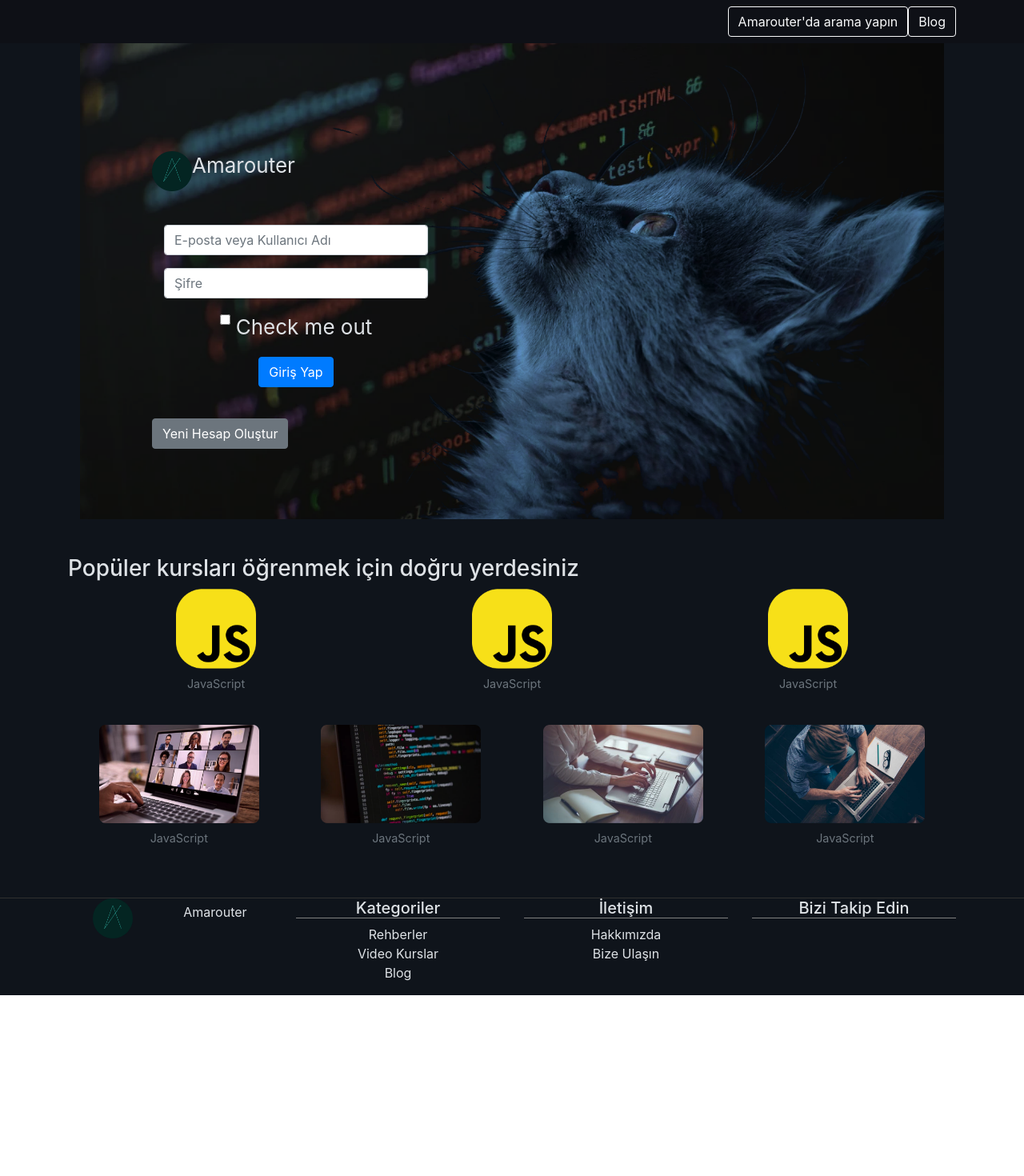
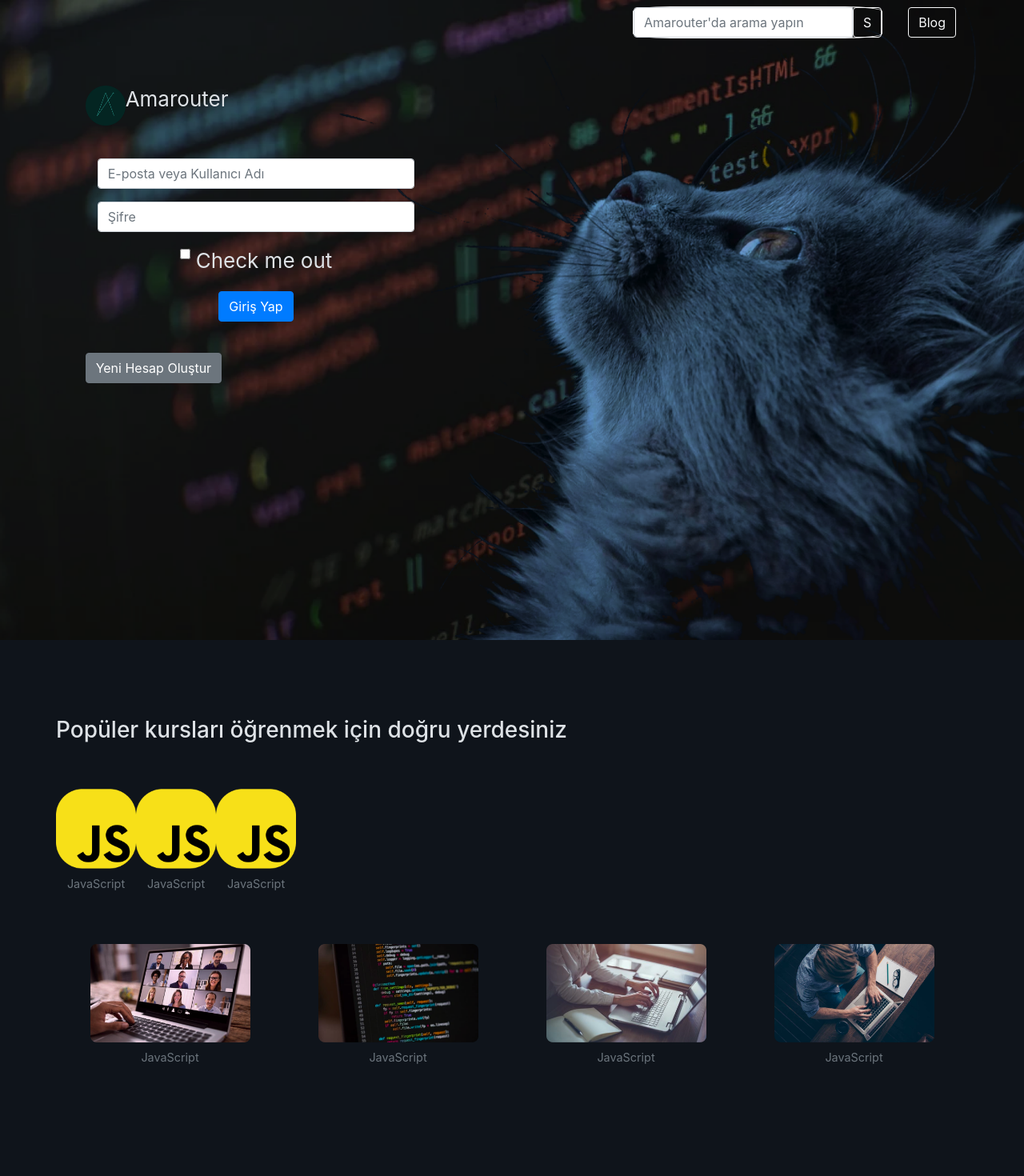
Before and after one commit to amarouter/amarouter-frontend, a React (Create React App) app: page / in a window 1280 px wide. Shown: the top 1470 px of the page at 80% size. Before the commit the page ends 1244 px from the top, so only its background shows below. Built offline with nearby package versions, Linux system fonts and the light colour scheme.

Commit message:
Landing Page tasariminda ilerletme

```diff
--- a/src/App.css
+++ b/src/App.css
@@ -8,25 +8,6 @@
   min-height: 4vh;
   max-height: 12vh;
   font-size: calc(10px + 2vmin);
-  color: #DEE2E6;
-}
-
-.App-section {
-  background-image: url('./images/amacat.png');
-  background-size: cover;
-  background-repeat: no-repeat;
-  background-attachment: scroll;
-  background-size: contain;
-  min-height: 80vh;
-  display: flex;
-  flex-direction: row;
-  align-items: center;
-  justify-content: center;
-  font-size: calc(10px + 2vmin);
-  color: #DEE2E6;
-}
-
-.App-section2 {
   color: #DEE2E6;
 }
 
@@ -44,20 +25,22 @@
   border-top-color: #303030;
 }
 
-.App-link {
-  color: #61dafb;
+.App-footer h5 {
+  border-bottom-style: solid;
+  border-bottom-width: thin;
+  border-bottom-color: gray;
 }
 
 .navbar {
-  background-color: #0c01022f;
+  /*background-color: #0c01022f;*/
+  background-color: #00000000;
+}
+
+.navbar .input-group {
+  border: 1px solid white;
+  border-radius: 15%;
 }
 
 .btn-info {
   color: #DEE2E6;
 }
-
-.App-footer h5 {
-  border-bottom-style: solid;
-  border-bottom-width: thin;
-  border-bottom-color: gray;
-}
--- a/src/App.js
+++ b/src/App.js
@@ -1,19 +1,14 @@
 import React from 'react';
 
-import Container from 'react-bootstrap/Container';
+import Main from './components/main/Main';
+import Footer from './components/footer/Footer';
 
 import './App.css';
-import Header from './components/header/Header';
-import Main from './components/main/Main';
-import Footer from './components/footer/Footer';
 
 function App() {
   return (
     <div className="App">
-      <Header />
-      <Container>
-        <Main />
-      </Container>
+      <Main />
       <Footer />
     </div>
   );
--- a/src/components/header/NavBar.js
+++ b/src/components/header/NavBar.js
@@ -1,27 +1,31 @@
-import React from 'react';
+import React from "react";
 
-import Button from 'react-bootstrap/Button';
-import ButtonGroup from 'react-bootstrap/ButtonGroup';
-import Dropdown from 'react-bootstrap/Dropdown';
+import { Button, InputGroup, FormControl } from "react-bootstrap";
 
 export default function NavBar() {
   return (
     <nav className="navbar navbar-expand-lg">
       <div className="container">
-
-
-
         <div className="collapse navbar-collapse" id="navbarsExample07">
           <ul className="navbar-nav ml-auto mr-2">
-                        <li className="nav-item active ml-2">
-
+            <li className="nav-item active">
+              <InputGroup>
+                <FormControl
+                  placeholder="Amarouter'da arama yapın"
+                  aria-label="Search"
+                  aria-describedby="basic-addon1"
+                />
+                <Button variant="outline-light">
+                  S
+                </Button>
+              </InputGroup>
             </li>
           </ul>
-                    <Button variant="outline-light">Amarouter'da arama yapın</Button>
-
-                    <Button variant="outline-light">Blog</Button>
+          <Button variant="outline-light" className="ml-4">
+            Blog
+          </Button>
         </div>
       </div>
     </nav>
-    )
+  );
 }
--- /dev/null
+++ b/src/components/main/Main.css
@@ -0,0 +1,27 @@
+.App-header {
+  background-color: #0c010200;
+  width: 100%;
+  min-height: 4vh;
+  max-height: 12vh;
+  font-size: calc(10px + 2vmin);
+  color: #dee2e6;
+}
+
+.App-section {
+  background-image: url("../../images/amacat.png");
+  background-size: cover;
+  background-repeat: no-repeat;
+  background-attachment: scroll;
+
+  min-height: 100vh;
+  display: flex;
+  flex-direction: row;
+  justify-content: center;
+  font-size: calc(10px + 2vmin);
+  color: #dee2e6;
+}
+
+.App-section2 {
+  min-height: 80vh;
+  color: #dee2e6;
+}
--- a/src/components/main/Main.js
+++ b/src/components/main/Main.js
@@ -1,155 +1,15 @@
 import React from "react";
-import { Row, Col, Form, Card, Image, Figure } from "react-bootstrap";
-import { Button } from "react-bootstrap";
-import { Container } from "react-bootstrap";
 
-import javaScriptLogo from "../../images/JavaScriptLogo.png";
-import pythonLogo from "../../images/pythonLogo.png";
-import Logo from "../Logo";
-import VideoPhoto from "../../images/VideoPhoto.png";
-import RehberlerPhoto from "../../images/RehberlerPhoto.png";
-import BlogPhoto from "../../images/BlogPhoto.png";
-import CeviriPhoto from "../../images/CeviriPhoto.png";
+import Section1 from "./Section1";
+import Section2 from "./Section2";
+
+import './Main.css';
 
 export default function Main() {
   return (
-    <Container>
-      <section className="App-section">
-        <Col sm={1}></Col>
-        <Col sm={4}>
-          <Row>
-            <Logo />
-          </Row>
-          <br></br>
-          <Form>
-            <Form.Group controlId="formBasicEmail">
-              <Form.Control
-                type="email"
-                placeholder="E-posta veya Kullanıcı Adı"
-              />
-            </Form.Group>
-
-            <Form.Group controlId="formBasicPassword">
-              <Form.Control type="password" placeholder="Şifre" />
-            </Form.Group>
-            <Form.Group controlId="formBasicCheckbox">
-              <Form.Check type="checkbox" label="Check me out" />
-            </Form.Group>
-            <Button variant="primary" type="submit">
-              Giriş Yap
-            </Button>
-          </Form>
-          <br></br>
-          <Row>
-            <Button variant="secondary">Yeni Hesap Oluştur</Button>
-          </Row>
-        </Col>
-        <Col sm={7}></Col>
-      </section>
-      <section className="App-section2">
-        <Row>
-          <h3>Popüler kursları öğrenmek için doğru yerdesiniz </h3>
-        </Row>
-
-        <Row>
-          <Col xs={6} md={4}>
-            <Figure>
-              <Figure.Image
-                width={100}
-                height={100}
-                alt="JavaScript"
-                src={javaScriptLogo}
-              />
-              <Figure.Caption>
-                JavaScript
-              </Figure.Caption>
-            </Figure>
-          </Col>
-          <Col xs={6} md={4}>
-          <Figure>
-              <Figure.Image
-                width={100}
-                height={100}
-                alt="JavaScript"
-                src={javaScriptLogo}
-              />
-              <Figure.Caption>
-                JavaScript
-              </Figure.Caption>
-            </Figure>
-          </Col>
-          <Col xs={6} md={4}>
-          <Figure>
-              <Figure.Image
-                width={100}
-                height={100}
-                alt="JavaScript"
-                src={javaScriptLogo}
-              />
-              <Figure.Caption>
-                JavaScript
-              </Figure.Caption>
-            </Figure>
-          </Col>
-        </Row>
-        <br></br>
-        <Row>
-          <Col xs={3} md={3}>
-          <Figure>
-              <Figure.Image
-                width={200}
-                height={200}
-                alt="JavaScript"
-                src={RehberlerPhoto}
-              />
-              <Figure.Caption>
-                JavaScript
-              </Figure.Caption>
-            </Figure>
-          </Col>
-          <Col xs={3} md={3}>
-          <Figure>
-              <Figure.Image
-                width={200}
-                height={200}
-                alt="JavaScript"
-                src={VideoPhoto}
-              />
-              <Figure.Caption>
-                JavaScript
-              </Figure.Caption>
-            </Figure>
-          </Col>
-          <Col xs={3} md={3}>
-          <Figure>
-              <Figure.Image
-                width={200}
-                height={200}
-                alt="JavaScript"
-                src={BlogPhoto}
-              />
-              <Figure.Caption>
-                JavaScript
-              </Figure.Caption>
-            </Figure>
-          </Col>
-          <Col xs={3} md={3}>
-          <Figure>
-              <Figure.Image
-                width={200}
-                height={200}
-                alt="JavaScript"
-                src={CeviriPhoto}
-              />
-              <Figure.Caption>
-                JavaScript
-              </Figure.Caption>
-            </Figure>
-          </Col>
-        </Row>
-      </section>
-      <br></br>
-      <br></br>
-    </Container>
+    <div className="main">
+      <Section1 />
+      <Section2 />
+    </div>
   );
 }
--- /dev/null
+++ b/src/components/main/Section1.js
@@ -0,0 +1,51 @@
+import React from "react";
+
+import { Container, Row, Col, Button, Form, Card, Image, Figure } from "react-bootstrap";
+
+import Logo from "../Logo";
+import Header from "../header/Header";
+
+function Section1() {
+  return (
+    <div className="App-section mb-5">
+      <div className="container-fluid">
+        <Row className="mb-5">
+          <Header />
+        </Row>
+        <Row>
+          <Col sm={1}></Col>
+          <Col sm={4}>
+            <Row>
+              <Logo />
+            </Row>
+            <br></br>
+            <Form>
+              <Form.Group controlId="formBasicEmail">
+                <Form.Control
+                  type="email"
+                  placeholder="E-posta veya Kullanıcı Adı"
+                />
+              </Form.Group>
+              <Form.Group controlId="formBasicPassword">
+                <Form.Control type="password" placeholder="Şifre" />
+              </Form.Group>
+              <Form.Group controlId="formBasicCheckbox">
+                <Form.Check type="checkbox" label="Check me out" />
+              </Form.Group>
+              <Button variant="primary" type="submit">
+                Giriş Yap
+              </Button>
+            </Form>
+            <br></br>
+            <Row>
+              <Button variant="secondary">Yeni Hesap Oluştur</Button>
+            </Row>
+          </Col>
+          <Col sm={7}></Col>
+        </Row>
+      </div>
+    </div>
+  );
+}
+
+export default Section1;
--- /dev/null
+++ b/src/components/main/Section2.js
@@ -0,0 +1,101 @@
+import React from "react";
+
+import { Row, Col, Button, Form, Card, Image, Figure } from "react-bootstrap";
+
+import javaScriptLogo from "../../images/JavaScriptLogo.png";
+import pythonLogo from "../../images/pythonLogo.png";
+import VideoPhoto from "../../images/VideoPhoto.png";
+import RehberlerPhoto from "../../images/RehberlerPhoto.png";
+import BlogPhoto from "../../images/BlogPhoto.png";
+import CeviriPhoto from "../../images/CeviriPhoto.png";
+
+function Section1() {
+  return (
+    <section className="App-section2 mt-5">
+      <br />
+      <br />
+      <div className="container">
+        <Row className="mb-5">
+          <h3>Popüler kursları öğrenmek için doğru yerdesiniz </h3>
+        </Row>
+        <Row className="mb-5">
+          <Figure xs={4} md={4}>
+            <Figure.Image
+              width={100}
+              height={100}
+              alt="JavaScript"
+              src={javaScriptLogo}
+            />
+            <Figure.Caption>JavaScript</Figure.Caption>
+          </Figure>
+          <Figure xs={4} md={4}>
+            <Figure.Image
+              width={100}
+              height={100}
+              alt="JavaScript"
+              src={javaScriptLogo}
+            />
+            <Figure.Caption>JavaScript</Figure.Caption>
+          </Figure>
+          <Figure xs={4} md={4}>
+            <Figure.Image
+              width={100}
+              height={100}
+              alt="JavaScript"
+              src={javaScriptLogo}
+            />
+            <Figure.Caption>JavaScript</Figure.Caption>
+          </Figure>
+        </Row>
+        <Row>
+          <Col xs={6} md={3}>
+            <Figure>
+              <Figure.Image
+                width={200}
+                height={200}
+                alt="JavaScript"
+                src={RehberlerPhoto}
+              />
+              <Figure.Caption>JavaScript</Figure.Caption>
+            </Figure>
+          </Col>
+          <Col xs={6} md={3}>
+            <Figure>
+              <Figure.Image
+                width={200}
+                height={200}
+                alt="JavaScript"
+                src={VideoPhoto}
+              />
+              <Figure.Caption>JavaScript</Figure.Caption>
+            </Figure>
+          </Col>
+          <Col xs={6} md={3}>
+            <Figure>
+              <Figure.Image
+                width={200}
+                height={200}
+                alt="JavaScript"
+                src={BlogPhoto}
+              />
+              <Figure.Caption>JavaScript</Figure.Caption>
+            </Figure>
+          </Col>
+          <Col xs={6} md={3}>
+            <Figure>
+              <Figure.Image
+                width={200}
+                height={200}
+                alt="JavaScript"
+                src={CeviriPhoto}
+              />
+              <Figure.Caption>JavaScript</Figure.Caption>
+            </Figure>
+          </Col>
+        </Row>
+      </div>
+    </section>
+  );
+}
+
+export default Section1;
```
Also changed, not shown: src/index.js (+5 -4 lines). Lines whose indentation alone changed are shown as unchanged.
